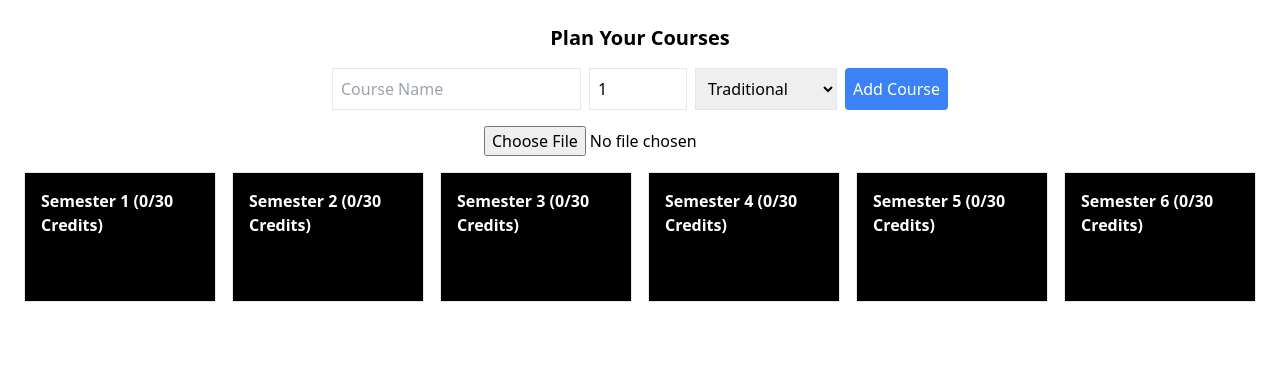
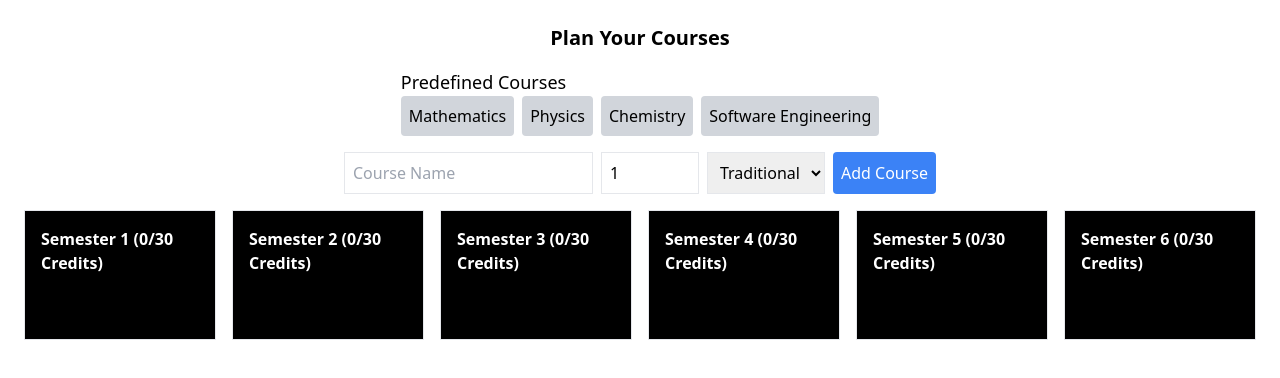
Before and after one commit to DineshSundaram7/credit-planner, a React (Create React App) app: page / in a window 1280 px wide. Shown: the top 378 px of the page. Built offline with nearby package versions, Linux system fonts and the light colour scheme.

Commit message:
Update CreditPlanner.js

```diff
--- a/src/components/CreditPlanner.js
+++ b/src/components/CreditPlanner.js
@@ -2,9 +2,16 @@ import React, { useState } from "react";
 import { DndProvider, useDrag, useDrop } from "react-dnd";
 import { HTML5Backend } from "react-dnd-html5-backend";
 import html2canvas from "html2canvas";
-import * as XLSX from "xlsx";
 
 const BLOCK_TYPE = "BLOCK";
+
+// Predefined Courses List
+const predefinedCourses = [
+  { id: 1, name: "Mathematics", credits: 4, type: "traditional" },
+  { id: 2, name: "Physics", credits: 3, type: "traditional" },
+  { id: 3, name: "Chemistry", credits: 3, type: "project" },
+  { id: 4, name: "Software Engineering", credits: 4, type: "mixed", traditionalPercentage: 50, projectPercentage: 50 },
+];
 
 // Course Block Component
 const CourseBlock = ({ course, removeCourse }) => {
@@ -31,14 +38,14 @@ const CourseBlock = ({ course, removeCourse }) => {
           <div
             style={{
               width: `${course.traditionalPercentage}%`,
-              backgroundColor: "blue",
+              backgroundColor: "green",
               height: "100%",
             }}
           />
           <div
             style={{
               width: `${course.projectPercentage}%`,
-              backgroundColor: "green",
+              backgroundColor: "blue",
               height: "100%",
             }}
           />
@@ -48,7 +55,9 @@ const CourseBlock = ({ course, removeCourse }) => {
         </div>
       ) : (
         <div
-          className={`w-full h-full flex items-center justify-center ${course.type === "traditional" ? "bg-blue-500" : "bg-green-500"}`}
+          className={`w-full h-full flex items-center justify-center ${
+            course.type === "traditional" ? "bg-blue-500" : "bg-green-500"
+          }`}
         >
           {course.name} ({course.credits} Credits)
         </div>
@@ -99,6 +108,7 @@ const CreditPlanner = () => {
   const [projectPercentage, setProjectPercentage] = useState(50);
   const [semesters, setSemesters] = useState([[], [], [], [], [], []]);
 
+  // Function to handle adding a course
   const addCourse = () => {
     if (type === "mixed" && traditionalPercentage + projectPercentage !== 100) {
       alert("The percentages for traditional and project-based must add up to 100.");
@@ -127,6 +137,18 @@ const CreditPlanner = () => {
     setProjectPercentage(50);
   };
 
+  // Function to copy from predefined courses
+  const copyFromPredefined = (course) => {
+    setCourseName(course.name);
+    setCredits(course.credits);
+    setType(course.type);
+    if (course.type === "mixed") {
+      setTraditionalPercentage(course.traditionalPercentage || 50);
+      setProjectPercentage(course.projectPercentage || 50);
+    }
+  };
+
+  // Move a course block to another semester
   const moveBlock = (course, toSemester) => {
     setSemesters((prev) => {
       const newTotalCredits = prev[toSemester].reduce((sum, c) => sum + c.credits, 0) + course.credits;
@@ -141,11 +163,13 @@ const CreditPlanner = () => {
     });
   };
 
+  // Remove a course
   const removeCourse = (id) => {
     setCourses(courses.filter((course) => course.id !== id));
     setSemesters((prev) => prev.map((sem) => sem.filter((course) => course.id !== id)));
   };
 
+  // Save the semester as an image
   const saveSemester = (semesterIndex) => {
     const semesterDivs = document.getElementsByClassName("border p-4 min-h-[100px] bg-black text-white");
     if (semesterDivs[semesterIndex]) {
@@ -158,49 +182,34 @@ const CreditPlanner = () => {
     }
   };
 
-  const handleFileUpload = (event) => {
-    const file = event.target.files[0];
-    if (!file) return;
-
-    const reader = new FileReader();
-    reader.onload = (e) => {
-      const data = e.target.result;
-      const workbook = XLSX.read(data, { type: "binary" });
-      const sheet = workbook.Sheets[workbook.SheetNames[0]];
-      const json = XLSX.utils.sheet_to_json(sheet);
-
-      json.forEach((courseData) => {
-        const { Name, Credits, Type, TraditionalPercentage, ProjectPercentage } = courseData;
-        const newCourse = {
-          id: courses.length,
-          name: Name,
-          credits: Credits,
-          type: Type || "traditional",
-          traditionalPercentage: Type === "mixed" ? TraditionalPercentage : 0,
-          projectPercentage: Type === "mixed" ? ProjectPercentage : 0,
-        };
-        setCourses((prevCourses) => [...prevCourses, newCourse]);
-        setSemesters((prev) => {
-          const updatedSemesters = [...prev];
-          updatedSemesters[0] = [...updatedSemesters[0], newCourse];
-          return updatedSemesters;
-        });
-      });
-    };
-
-    reader.readAsBinaryString(file);
-  };
-
   return (
     <DndProvider backend={HTML5Backend}>
       <div className="p-6 flex flex-col items-center">
         <h2 className="text-xl font-bold mb-4">Plan Your Courses</h2>
+
+        {/* Predefined Courses Section */}
+        <div className="mb-4">
+          <h3 className="text-lg">Predefined Courses</h3>
+          <div className="flex gap-2">
+            {predefinedCourses.map((course) => (
+              <button
+                key={course.id}
+                onClick={() => copyFromPredefined(course)}
+                className="bg-gray-300 text-black p-2 rounded"
+              >
+                {course.name}
+              </button>
+            ))}
+          </div>
+        </div>
+
+        {/* Course Creation Form */}
         <div className="flex gap-2 mb-4">
           <input type="text" placeholder="Course Name" value={courseName} onChange={(e) => setCourseName(e.target.value)} className="border p-2" />
           <input type="number" min="1" max="30" value={credits} onChange={(e) => setCredits(Number(e.target.value))} className="border p-2" />
           <select value={type} onChange={(e) => setType(e.target.value)} className="border p-2">
             <option value="traditional">Traditional</option>
-            <option value="project">Project-Based</option>
+            <option value="project">Project</option>
             <option value="mixed">Mixed</option>
           </select>
           {type === "mixed" && (
@@ -212,7 +221,6 @@ const CreditPlanner = () => {
                 value={traditionalPercentage}
                 onChange={(e) => setTraditionalPercentage(Number(e.target.value))}
                 className="border p-2"
-                placeholder="Traditional %"
               />
               <input
                 type="number"
@@ -221,21 +229,19 @@ const CreditPlanner = () => {
                 value={projectPercentage}
                 onChange={(e) => setProjectPercentage(Number(e.target.value))}
                 className="border p-2"
-                placeholder="Project %"
               />
             </div>
           )}
-          <button onClick={addCourse} className="bg-blue-500 text-white p-2 rounded">
-            Add Course
-          </button>
+          <button onClick={addCourse} className="bg-blue-500 text-white p-2 rounded">Add Course</button>
         </div>
-        <input type="file" accept=".xlsx" onChange={handleFileUpload} className="mb-4" />
+
+        {/* Semester Display */}
         <div className="flex gap-4">
-          {semesters.map((coursesInSemester, index) => (
+          {semesters.map((courses, index) => (
             <SemesterBlock
               key={index}
               semesterIndex={index}
-              courses={coursesInSemester}
+              courses={courses}
               moveBlock={moveBlock}
               removeCourse={removeCourse}
               saveSemester={saveSemester}
```
